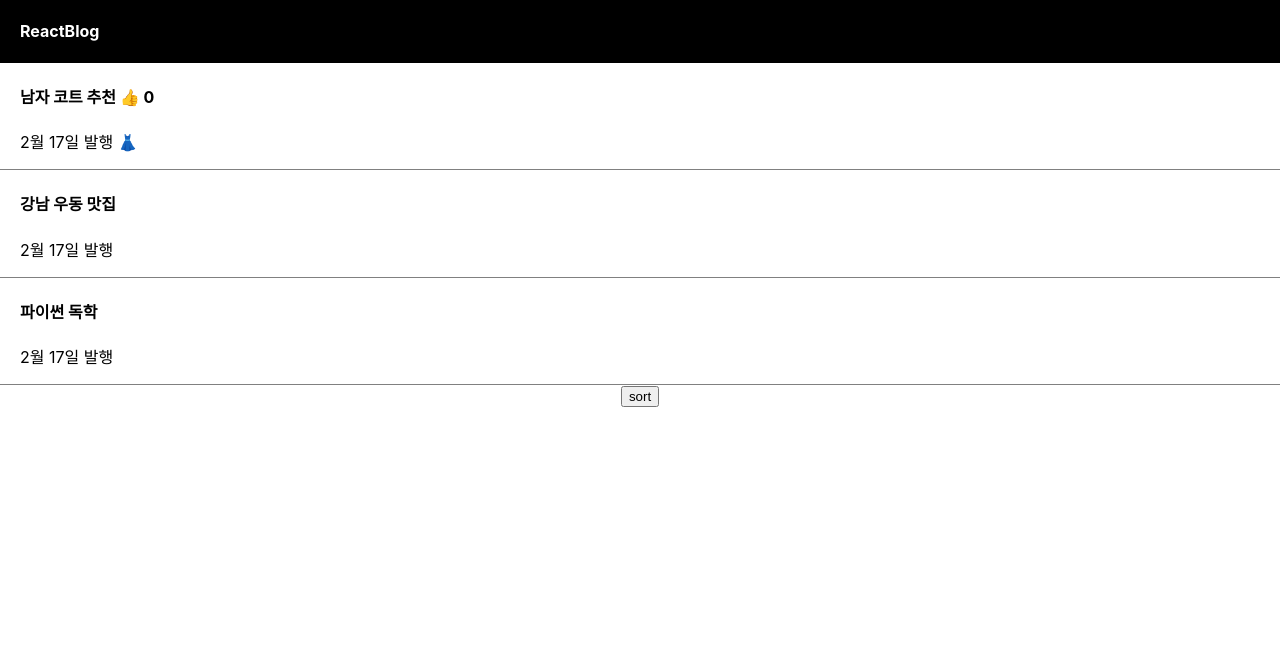
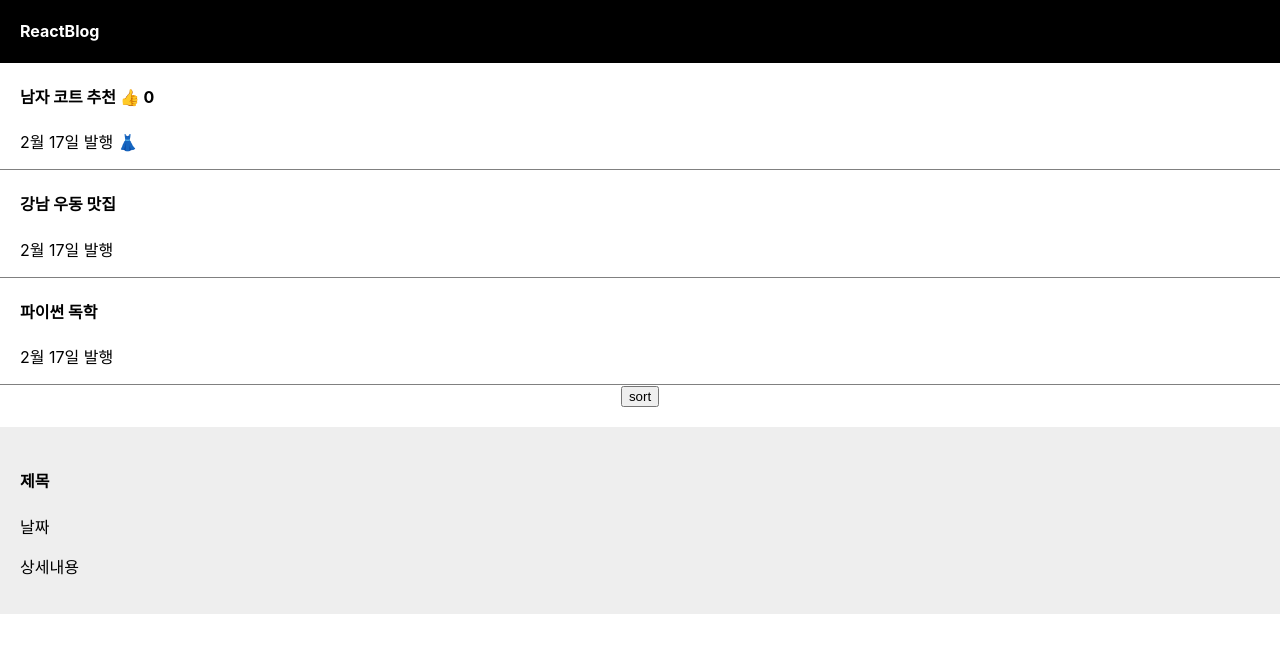
Before and after one commit to sinsohi/ReactBlog, a React (Create React App) app: page / in a window 1280 px wide. Shown: the top 652 px of the page. Built offline with nearby package versions, Linux system fonts and the light colour scheme.

Commit message:
7강 - Component : 많은 div들을 한 단어로 줄이고 싶으면

```diff
--- a/src/App.css
+++ b/src/App.css
@@ -15,6 +15,13 @@
 .App-logo {
   height: 40vmin;
   pointer-events: none;
+}
+
+.modal {
+  margin-top : 20px;
+  padding : 20px;
+  background : #eee;
+  text-align: left;
 }
 
 @media (prefers-reduced-motion: no-preference) {
--- a/src/App.js
+++ b/src/App.js
@@ -51,12 +51,23 @@
 
       }}>sort</button>
 
-
-
-
+  <Modal></Modal>
 
     </div>
   );
 }
 
+// Component 만드는 법
+function Modal(){ // 다른 function 바깥에 만들기 & 영어 대문자
+  return (
+  <div className='modal'>
+  <h4>제목</h4>
+  <p>날짜</p>
+  <p>상세내용</p>
+</div>
+// return 안에는 하나의 tag만! 병렬 X
+  )
+
+}
+
 export default App;
```
